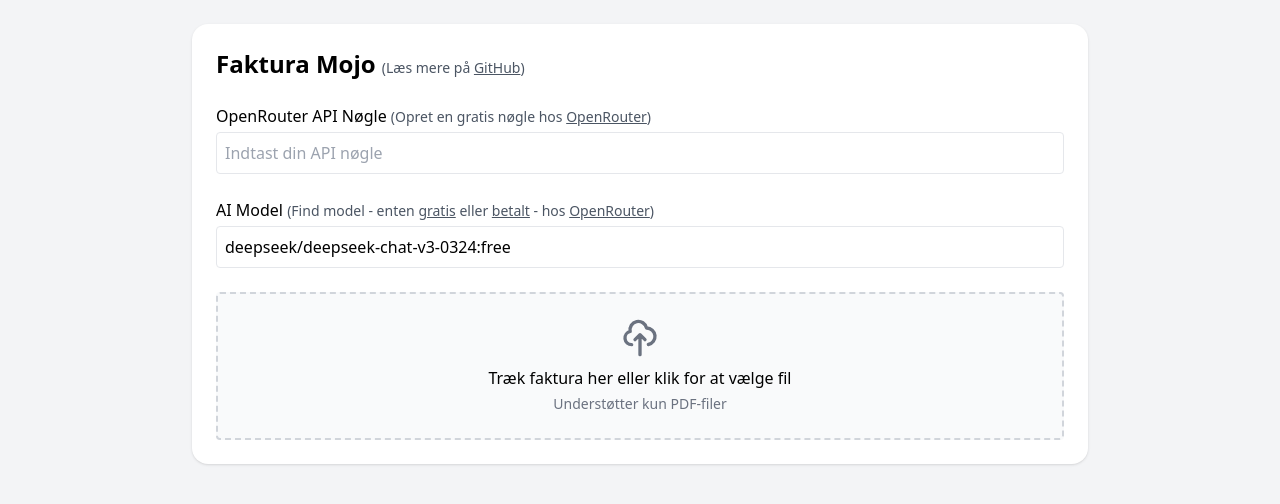
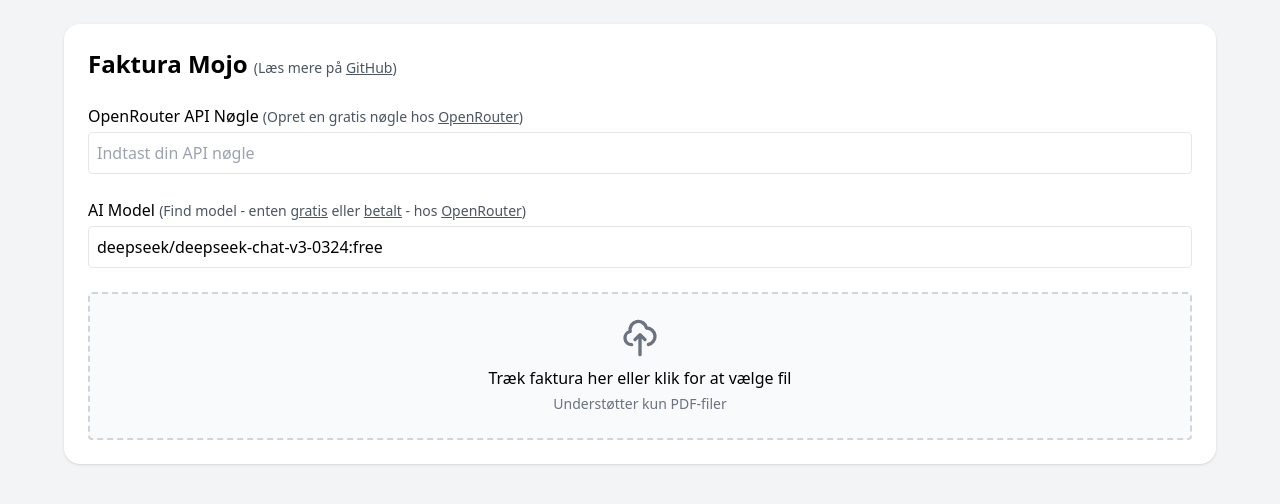
Before and after one commit to devcronberg/fakturamojo, a plain HTML site: page index.html in a window 1280 px wide. Drawn offline with nearby package versions, Linux system fonts and the light colour scheme.

Commit message:
Increase maximum width of main container in index.html for better layout

```diff
--- a/index.html
+++ b/index.html
@@ -10,7 +10,7 @@
 </head>
 
 <body class="bg-gray-100 p-6">
-    <div class="max-w-4xl mx-auto bg-white rounded-2xl shadow p-6 space-y-6">
+    <div class="max-w-6xl mx-auto bg-white rounded-2xl shadow p-6 space-y-6">
         <h1 class="text-2xl font-bold">Faktura Mojo <span class="font-normal text-sm text-gray-600">(Læs mere på <a
                     class="underline" target="_blank"
                     href="https://github.com/devcronberg/fakturamojo?tab=readme-ov-file#faktura-mojo">GitHub</a>)</span>
```
